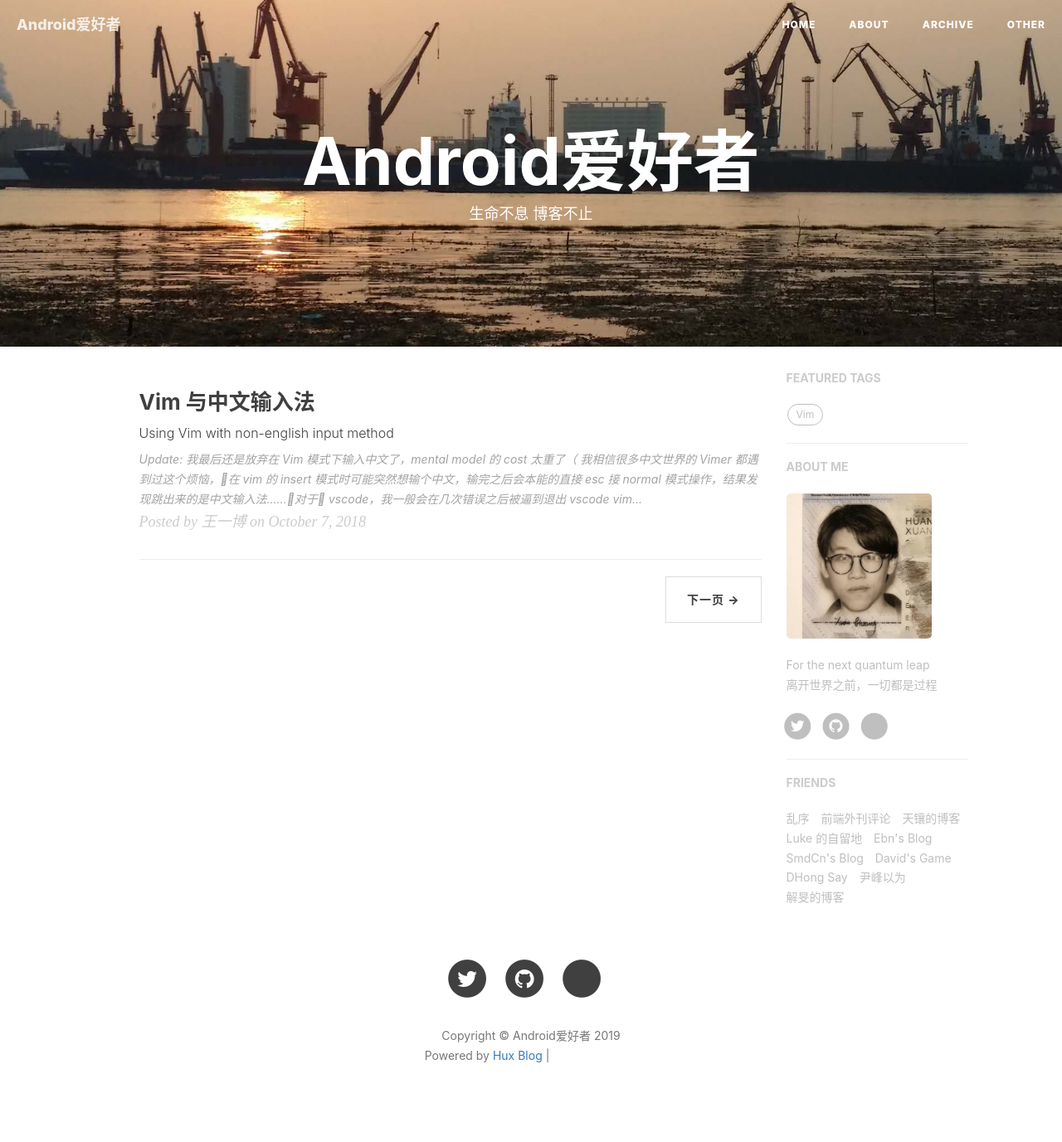
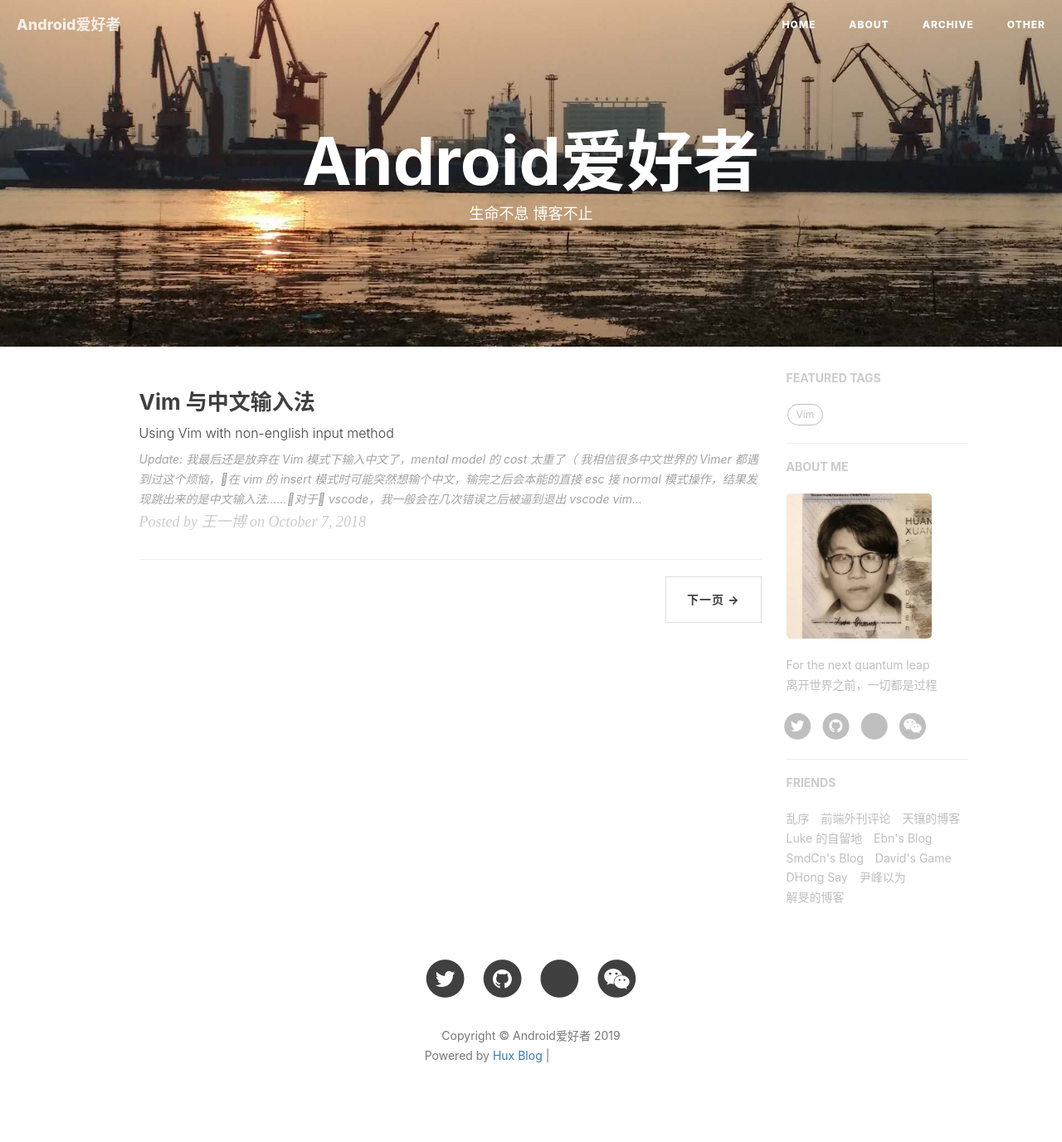
Before and after one commit to sdwwld/sdwwld.github.io, a Jekyll site: the page built from index.html, in a window 1280 px wide. Shown: the whole page at 83% size. Built offline with Jekyll 4.4.1, drawn with Linux system fonts in a browser that asks for light colours; nearby versions of some CDN libraries; the list of posts is cut into pages by our own code; comment, search, counter and statistics services are not loaded; grey boxes are pictures that could not be loaded.

```diff
--- a/_includes/sns-links.html
+++ b/_includes/sns-links.html
@@ -91,8 +91,9 @@
     {% if site.csdn_username %}
   <li>
     <a target="_blank" href="https://blog.csdn.net/{{ site.csdn_username }}">
-      <span class="sr-only">
-        <i class="fa fa-cog fa-spin fa-3x fa-fw"></i>
+      <span class="fa-stack fa-lg">
+        <i class="fa fa-circle fa-stack-2x"></i>
+        <i class="	fa fa-weixin fa-stack-1x fa-inverse"></i>
       </span>
     </a>
   </li>
```
